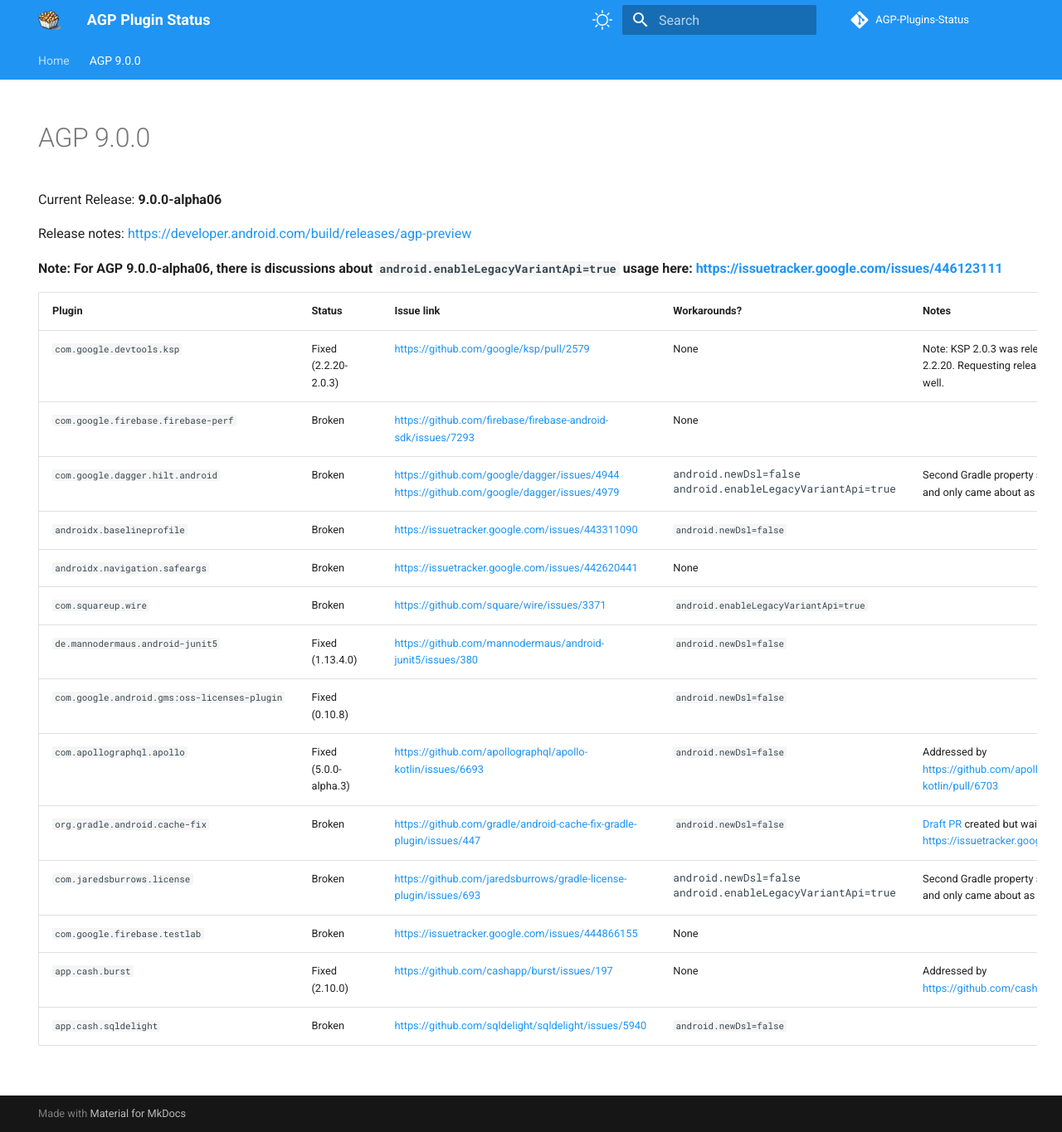
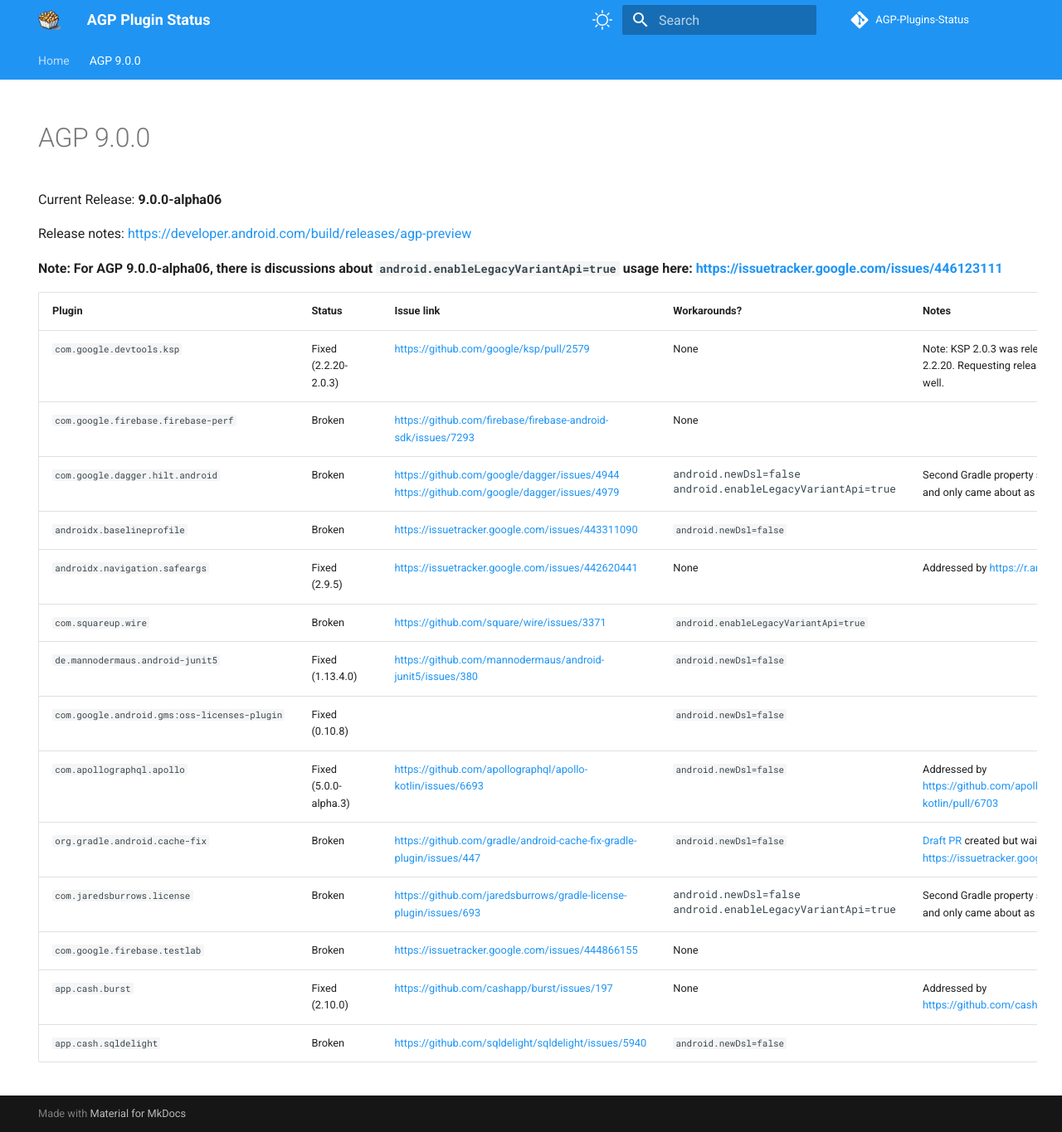
Before and after one commit to pablobaxter/AGP-Plugins-Status, an MkDocs documentation site: the page built from docs/agp-9.0.0.md, in a window 1280 px wide and 1365 px high. Shown: the whole window at 83% size. Built offline with MkDocs 1.6.1 and Material for MkDocs 9.7.7, drawn with Linux system fonts in a browser that asks for light colours; comment, search, counter and statistics services are not loaded.

Commit message:
Mark Navigation Safe Args as Fixed
With the release of [Navigation 2.9.5](https://developer.android.com/jetpack/androidx/releases/navigation#2.9.5), the Navigation Safe Args plugin is compatible with built-in Kotlin support.

```diff
--- a/docs/agp-9.0.0.md
+++ b/docs/agp-9.0.0.md
@@ -15,7 +15,7 @@
 | `com.google.firebase.firebase-perf` | Broken | https://github.com/firebase/firebase-android-sdk/issues/7293 | None | |
 | `com.google.dagger.hilt.android` | Broken | https://github.com/google/dagger/issues/4944<br>https://github.com/google/dagger/issues/4979 | <pre>android.newDsl=false<br>android.enableLegacyVariantApi=true</pre> | Second Gradle property should not be necessary, and only came about as of AGP 9.0.0-alpha06. |
 | `androidx.baselineprofile` | Broken | https://issuetracker.google.com/issues/443311090 | `android.newDsl=false` | |
-| `androidx.navigation.safeargs` | Broken | https://issuetracker.google.com/issues/442620441 | None | |
+| `androidx.navigation.safeargs` | Fixed (2.9.5) | https://issuetracker.google.com/issues/442620441 | None | Addressed by https://r.android.com/3754932 |
 | `com.squareup.wire` | Broken | https://github.com/square/wire/issues/3371 | `android.enableLegacyVariantApi=true` | |
 | `de.mannodermaus.android-junit5` | Fixed (1.13.4.0) | https://github.com/mannodermaus/android-junit5/issues/380 | `android.newDsl=false` | |
 | `com.google.android.gms:oss-licenses-plugin` | Fixed (0.10.8) | | `android.newDsl=false` | |
```
